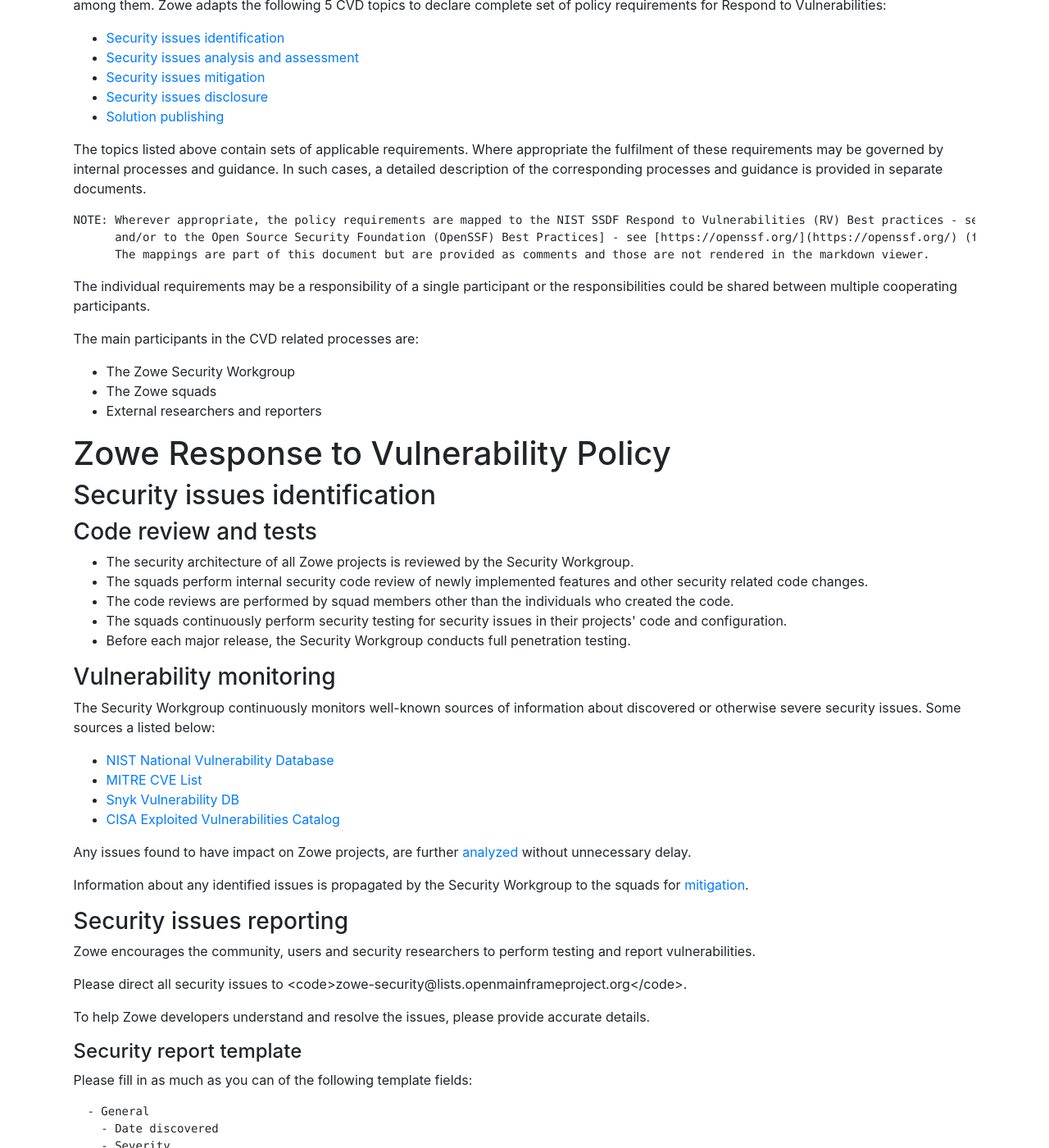
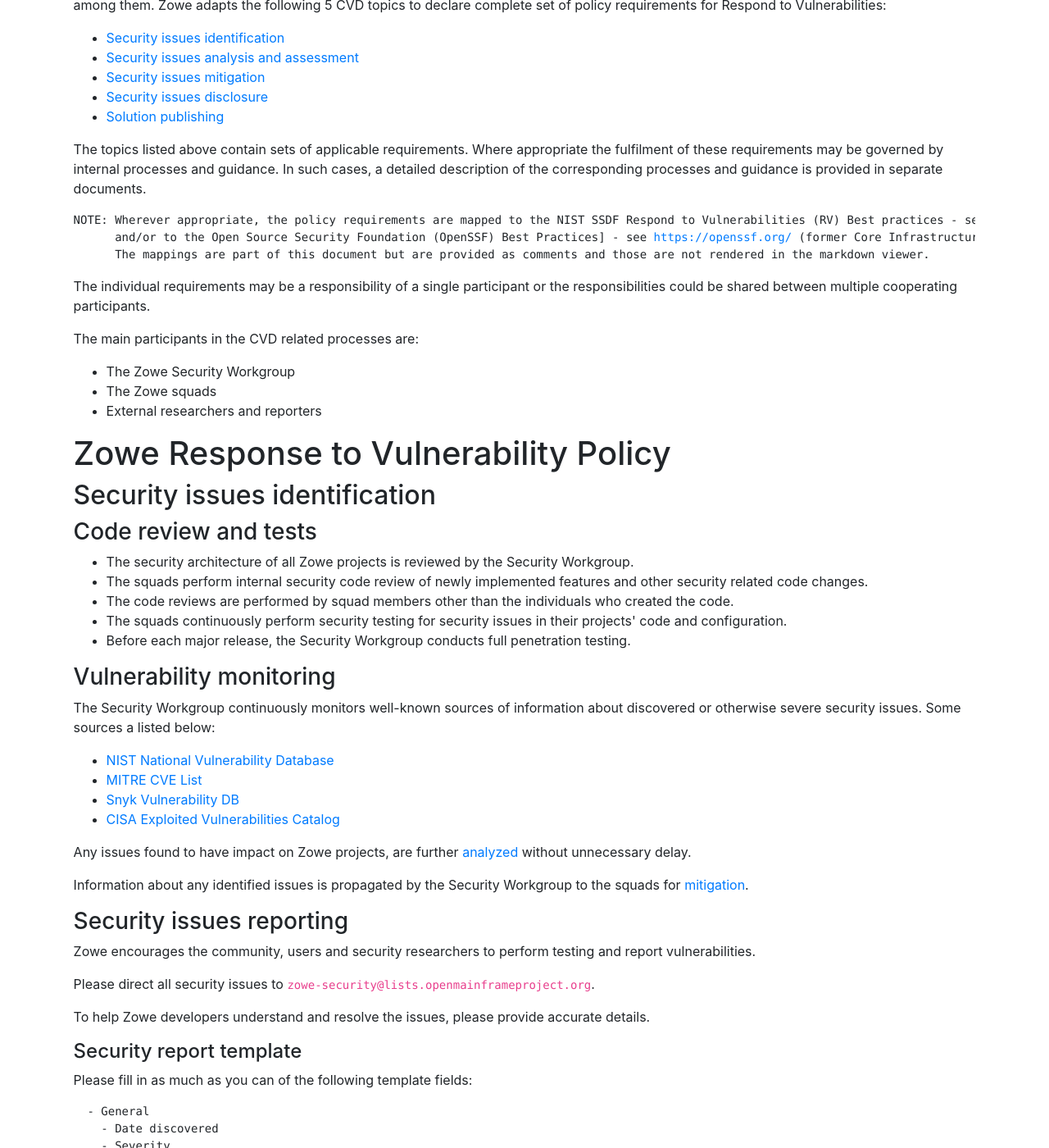
Before and after one commit to zowe/zowe.github.io, a Jekyll site: the page built from security.md, in a window 1280 px wide and 1400 px high, scrolled down 301 px. Shown: the whole window at 82% size. Built offline with Jekyll 4.4.1, drawn with Linux system fonts in a browser that asks for light colours; our own code applies the rules of GitHub Pages for plain Markdown files; some of the changed text lies outside the part shown.

Commit message:
Clean formatting
Signed-off-by: Jakub Balhar <jakub@balhar.net>

```diff
--- a/security.md
+++ b/security.md
@@ -25,8 +25,8 @@
 <p>The topics listed above contain sets of applicable requirements. Where appropriate the fulfilment of these requirements may be governed by internal processes and guidance.
 In such cases, a detailed description of the corresponding processes and guidance is provided in separate documents.</p>
 
-<pre><code>NOTE: Wherever appropriate, the policy requirements are mapped to the NIST SSDF Respond to Vulnerabilities (RV) Best practices - see [https://csrc.nist.gov/publications/detail/sp/800-218/final](https://csrc.nist.gov/publications/detail/sp/800-218/final)
-      and/or to the Open Source Security Foundation (OpenSSF) Best Practices] - see [https://openssf.org/](https://openssf.org/) (former Core Infrastructure Iniitative) - see [https://www.coreinfrastructure.org/](https://www.coreinfrastructure.org/).
+<pre><code>NOTE: Wherever appropriate, the policy requirements are mapped to the NIST SSDF Respond to Vulnerabilities (RV) Best practices - see <a href="https://csrc.nist.gov/publications/detail/sp/800-218/final">https://csrc.nist.gov/publications/detail/sp/800-218/final</a>
+      and/or to the Open Source Security Foundation (OpenSSF) Best Practices] - see <a href="https://openssf.org/">https://openssf.org/</a> (former Core Infrastructure Iniitative) - see <a href="https://www.coreinfrastructure.org/">https://www.coreinfrastructure.org/</a>.
       The mappings are part of this document but are provided as comments and those are not rendered in the markdown viewer.
 </code></pre>
 
@@ -84,7 +84,7 @@
 
 <p>Zowe encourages the community, users and security researchers to perform testing and report vulnerabilities.</p>
 
-<p>Please direct all security issues to &lt;code&gt;zowe-security@lists.openmainframeproject.org&lt;/code&gt;.</p>
+  <p>Please direct all security issues to <code>zowe-security@lists.openmainframeproject.org</code>.</p>
 
 <p>To help Zowe developers understand and resolve the issues, please provide accurate details.</p>
 
@@ -143,8 +143,8 @@
 <p><!-- <strong>IMPORTANT:</strong>  Please do not file a public issue <a href="#Security-issues-disclosure">disclosing vulnerabilities</a> as this may be misused by violent attackers. -->
 Note 1: We encourage the reporters to work with the Security Workgroup team to resolve the issue before going publicly with it.</p>
 
-<pre><code>Note 2: Security vulnerabilities identified through own testing or reported by community members, and which don't yet have assigned a CVE, are reported by the Zowe Security Workgroup to a CVE Numbering Authorityu (CNA).
-</code></pre>
+<p>Note 2: Security vulnerabilities identified through own testing or reported by community members, and which don't yet have assigned a CVE, are reported by the Zowe Security Workgroup to a CVE Numbering Authorityu (CNA).
+</p>
 
 <h2 id="analysis-and-assessment">Analysis and assessment</h2>
 
@@ -197,7 +197,7 @@
   <li><p>We however don't disclose the vulnerabilities fixed in the latest release as we respect the need for at least 45 days to decide when and how will the users upgrade.</p></li>
   <li><p>When a new release is published, the project list the vulnerabilities fixed in the previous release.</p>
 <pre><code>For example when we'd release Zowe v2.3 we'd publish the list of vulnerabilities that were fixed in the version 2.2 .
-The issues that were fixed would be published in the [Zowe security reports](https://github.com/zowe/security-reports/blob/master/security-vulnerabilities.md) repository listing.
+The issues that were fixed would be published in the <a href="https://github.com/zowe/security-reports/blob/master/security-vulnerabilities.md">Zowe security reports</a> repository listing.
 </code></pre></li>
 </ul>
 
```
